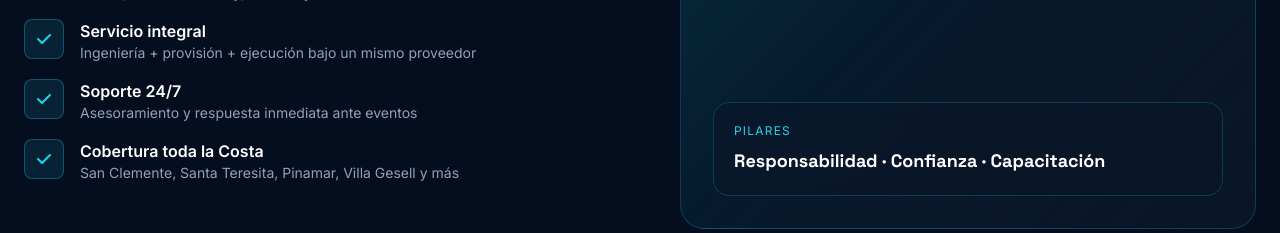
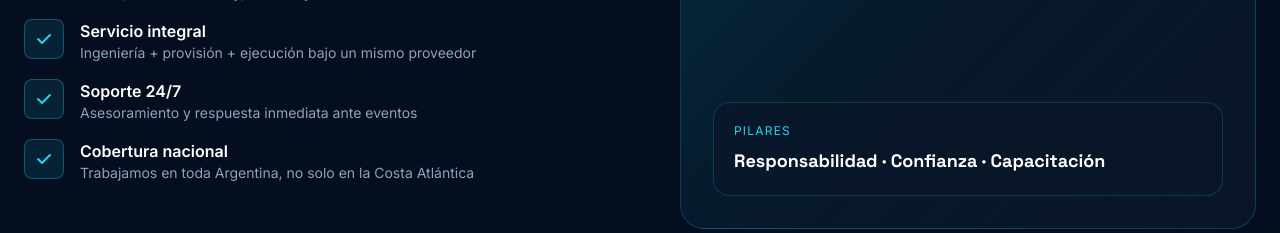
Before and after one commit to Santiagoignespina/amaf-soluciones, a React (Vite) app: page / in a window 1280 px wide. Shown: the part 3220-3453 px from the top of the page. Built offline with nearby package versions, Linux system fonts and the light colour scheme.

Commit message:
Por que AMAF: ampliar bullet cobertura a alcance nacional

```diff
--- a/src/App.jsx
+++ b/src/App.jsx
@@ -345,7 +345,7 @@ function PorQue() {
                 { t: 'Equipo técnico certificado', d: 'Dahua, Garnet Academy, TP-Link y GLC' },
                 { t: 'Servicio integral', d: 'Ingeniería + provisión + ejecución bajo un mismo proveedor' },
                 { t: 'Soporte 24/7', d: 'Asesoramiento y respuesta inmediata ante eventos' },
-                { t: 'Cobertura toda la Costa', d: 'San Clemente, Santa Teresita, Pinamar, Villa Gesell y más' },
+                { t: 'Cobertura nacional', d: 'Trabajamos en toda Argentina, no solo en la Costa Atlántica' },
               ].map((item) => (
                 <li key={item.t} className="flex gap-4">
                   <div className="flex-shrink-0 w-10 h-10 rounded-lg bg-cyan-accent/10 border border-cyan-accent/30 flex items-center justify-center text-cyan-accent">
```
